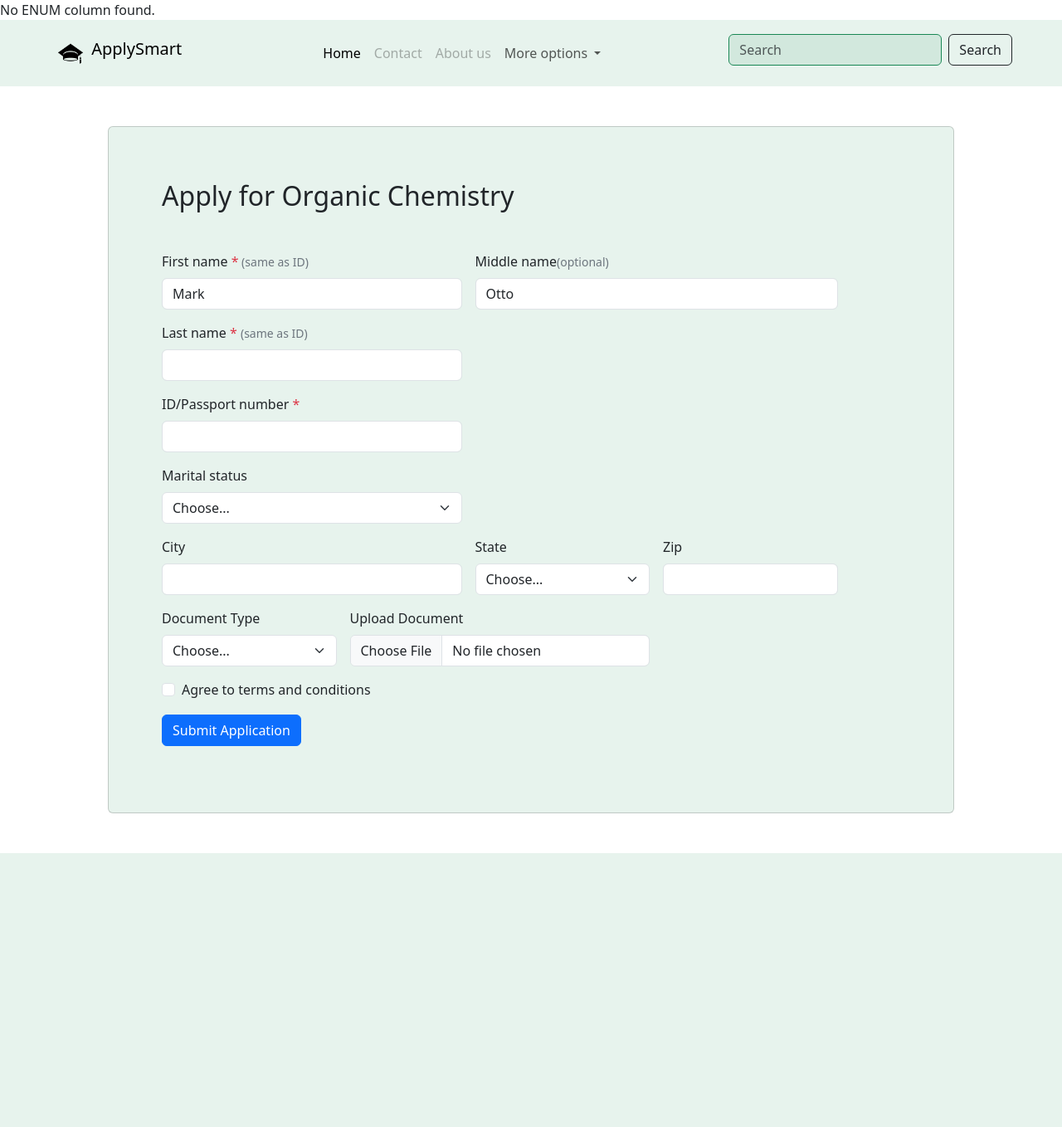
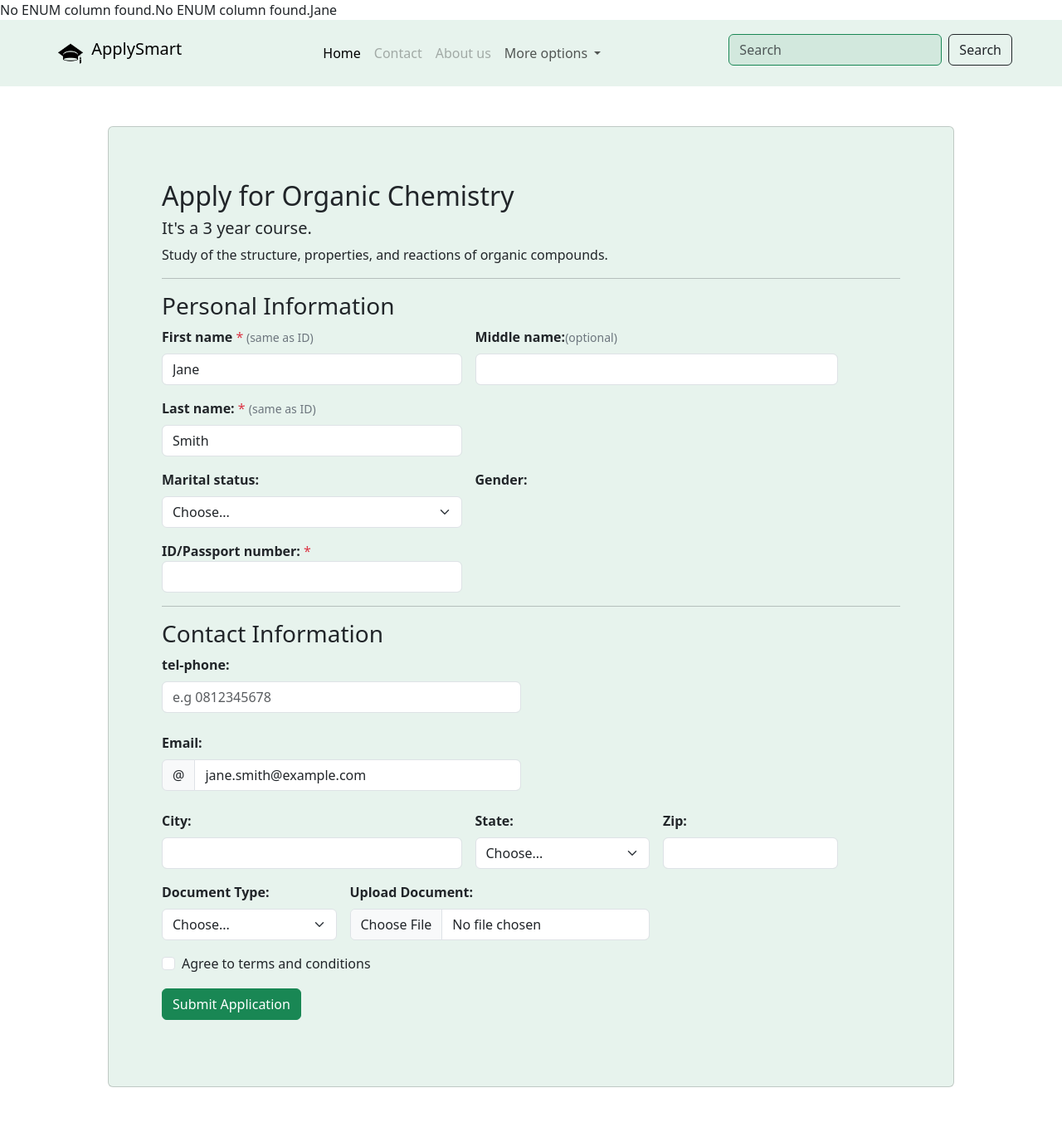
Before and after one commit to GOATCODERS/ApplySmart, a PHP site: page /application_form.php?course_id=1 in a window 1280 px wide. Shown: the whole page at 83% size. Before the commit the page ends 1028 px from the top, so only its background shows below. Run offline with PHP 8.4, Linux system fonts and the light colour scheme; a user stored in the database is signed in; data comes from the database, SQL or seed files in the repository; data that the repository does not hold is empty.

Commit message:
done with changes for now

```diff
--- a/application_form.php
+++ b/application_form.php
@@ -20,10 +20,24 @@
 // Initialize Course object and fetch course details
 $course = new Course($course_id, $db);
 $courseDetails = $course->getCourseDetails();
+
 $table_name = 'student';
 $enum_column = 'marital_status';
+$marital_status = $database->getEnumColumnType($table_name, $enum_column);
 
-$marital_status = $database->getEnumColumnType($table_name, $enum_column);
+$table_name = 'documents';
+$enum_column = 'document_type';
+$document_type = $database->getEnumColumnType($table_name, $enum_column);
+
+$table_name = 'student';
+$enum_column = 'gender';
+$gender = $database->getEnumColumnType($table_name, $enum_column);
+
+$user_name = isset($_SESSION['name']) ? $_SESSION['name'] : '';
+$last_name = isset($_SESSION['lastName']) ? $_SESSION['lastName'] : '';
+$email = isset($_SESSION['email']) ? $_SESSION['email'] : '';
+echo htmlspecialchars($user_name) ;
+
 
 if (!$courseDetails) {
     die('Course not found.');
@@ -46,39 +60,41 @@
 
         <div class="card m-5 py-5 bg-success" style=" height: auto; --bs-bg-opacity: 0.1;">
             <div class="card-body mx-5" style="--bs-bg-opacity: 0.1;">
-           <div class="card-title mb-5 ">
+           <div class="card-title mb-1 ">
                 <h2>Apply for <?php echo htmlspecialchars($courseDetails['course_name']); ?></h2>
+                <h5>It's a <?php echo htmlspecialchars($courseDetails['minimum_duration_years']) ?> year course. </h5>
+                <p><?php echo htmlspecialchars($courseDetails['description']) ?>
+             </p>
+             <hr>
            </div>
+           <form class="" action="process_applications.php" method="post" enctype="multipart/form-data">
+            <h3>
+                Personal Information
+            </h3>
 
-        <form class="" action="process_applications.php" method="post" enctype="multipart/form-data">
             <input type="hidden" name="course_id" value="<?php echo htmlspecialchars($course_id); ?>">
             <input type="hidden" name="action" value="apply">
             <div class="row g-3 mb-3">
                 <div class="col-md-5">
-                    <label for="validationDefault01" class="form-label">First name<large class="text-danger"> *</large><small class="text-secondary"> (same as ID)</small> </label>
-                    <input type="text" class="form-control" id="validationDefault01" value="Mark" required>
+                    <label for="validationDefault01" class="form-label"><strong>First name</strong><large class="text-danger"> *</large><small class="text-secondary"> (same as ID)</small> </label>
+                    <input type="text" class="form-control" id="validationDefault01" value="<?php echo htmlspecialchars($user_name)  ?>" required>
                 </div>
                 <div class="col-md-6">
-                    <label for="validationDefault02" class="form-label">Middle name<small class="text-secondary">(optional)</small></label>
-                    <input type="text" class="form-control" id="validationDefault02" value="Otto">
+                    <label for="validationDefault02" class="form-label"><strong>Middle name:</strong><small class="text-secondary">(optional)</small></label>
+                    <input type="text" class="form-control" id="validationDefault02" >
                 </div>
             </div>
 
             <div class="row g-3 mb-3">
                 <div class="col-md-5 ">
-                    <label for="last_name" class="form-label">Last name<large class="text-danger"> *</large> <small class="text-secondary"> (same as ID)</small></label>
-                    <input type="text" class="form-control" id="last_name" aria-describedby="inputGroupPrepend2" required>
+                    <label for="last_name" class="form-label"><strong>Last name:</strong><large class="text-danger"> *</large> <small class="text-secondary"> (same as ID)</small></label>
+                    <input type="text" class="form-control" id="last_name" value="<?php echo htmlspecialchars($last_name)  ?>" aria-describedby="inputGroupPrepend2" required>
                 </div>
             </div>
+
             <div class="row g-3 mb-3">
                 <div class="col-md-5 ">
-                    <label for="id" class="form-label">ID/Passport number<large class="text-danger"> *</large></label>
-                    <input type="text" class="form-control" id="id" aria-describedby="inputGroupPrepend2" required>
-                </div>
-            </div>
-            <div class="row g-3 mb-3">
-                <div class="col-md-5 ">
-                    <label for="marital_status" class="form-label">Marital status</label>
+                    <label for="marital_status" class="form-label"><strong>Marital status:</strong></label>
                     <select class="form-select" id="marital_status" required>
                     <option selected disabled value="">Choose...</option>
                     <?php foreach ($marital_status as $option) {
@@ -87,21 +103,74 @@
 
                     </select>
                 </div>
+                <div class="col-md-5 ">
+                <label for="radio_group" class="form-label"><strong>Gender:</strong></label>
+                    <div class="px-5" id="radio_group" role="group" aria-label="Basic radio toggle button group">
+                        <?php foreach ($gender as $option) {
+                            echo "<input type=\"radio\" class=\"btn-check\" name=\"btnradio\" id=\"" . htmlspecialchars($option) . "\" autocomplete=\"off\" >";
+                            echo "<label class=\"btn btn-outline-success mx-1\" for=\"". htmlspecialchars($option) . "\">".  htmlspecialchars($option) . "</label>" ;
+                            } ?>
+
+
+                    </div>
+                </div>
+
+
+
+            </div>
+            <div class="row g-3 mb-3">
+                <div class="col-md-5 ">
+                    <label for="id" class="form-label"></label><strong>ID/Passport number:</strong><large class="text-danger"> *</large></label>
+                    <input type="text" class="form-control" id="id" aria-describedby="inputGroupPrepend2" required>
+                </div>
+            </div>
+            <hr>
+            <h3>
+                Contact Information
+            </h3>
+            <div class="row mb-4">
+                <div class="col-md-6">
+                <label for="tel" class="form-label"><strong>tel-phone:</strong></label>
+
+                      <input type="number" class="form-control" id="tel" name="tel" placeholder="e.g 0812345678" aria-describedby="inputGroupPrepend" required="">
+                      <div class="invalid-feedback">Please enter a valid email.</div>
+
+                </div>
+
+            </div>
+            <div class="row mb-4">
+                <div class="col-md-6">
+                <label for="email" class="form-label"><strong>Email:</strong></label>
+                    <div class="input-group has-validation">
+                      <span class="input-group-text" id="inputGroupPrepend">@</span>
+                      <input type="email" class="form-control" id="email" name="email" value="<?php echo htmlspecialchars($email)  ?>" placeholder="e.g john.doe@example.com" aria-describedby="inputGroupPrepend" required="">
+                      <div class="invalid-feedback">Please enter a valid email.</div>
+                    </div>
+                </div>
+
             </div>
             <div class="row g-3 mb-3">
                 <div class="col-md-5">
-                    <label for="validationDefault03" class="form-label">City</label>
+                    <label for="validationDefault03" class="form-label"><strong>City:</strong></label>
                     <input type="text" class="form-control" id="validationDefault03" required>
                 </div>
                 <div class="col-md-3">
-                    <label for="validationDefault04" class="form-label">State</label>
+                    <label for="validationDefault04" class="form-label"><strong>State:</strong></label>
                     <select class="form-select" id="validationDefault04" required>
                     <option selected disabled value="">Choose...</option>
-                    <option>...</option>
+                    <option>Gauteng</option>
+                    <option>Kwa-zulu Natal</option>
+                    <option>Limpopo</option>
+                    <option>Free-state</option>
+                    <option>Mpumalanga</option>
+                    <option>Western Cape</option>
+                    <option>Northen Cape</option>
+                    <option>North-West</option>
+                    <option>Eastern Cape</option>
                     </select>
                 </div>
                 <div class="col-md-3">
-                    <label for="validationDefault05" class="form-label">Zip</label>
+                    <label for="validationDefault05" class="form-label"><strong>Zip:</strong></label>
                     <input type="text" class="form-control" id="validationDefault05" required>
                 </div>
             </div>
@@ -109,18 +178,17 @@
 
             <div class="row g-3 mb-3">
                 <div class="col-md-3">
-                    <label for="document_type" class="form-label">Document Type</label>
+                    <label for="document_type" class="form-label"><strong>Document Type:</strong></label>
                     <select class="form-select" id="document_type" name="document_type">
                         <option selected disabled value="">Choose...</option>
-                        <option value="transcript">Transcript</option>
-                        <option value="recommendation_letter">Recommendation Letter</option>
-                        <option value="resume">Resume</option>
-                        <option value="other">Other</option>
+                        <?php foreach ($document_type as $option) {
+                    echo "<option>" . htmlspecialchars($option) . "</option>";
+                    } ?>
                     </select>
                 </div>
 
                 <div class="col-md-5">
-                    <label for="document" class="form-label">Upload Document</label>
+                    <label for="document" class="form-label"><strong>Upload Document:</strong></label>
                     <input type="file" class="form-control" id="document" name="document" required>
                 </div>
             </div>
@@ -137,7 +205,7 @@
                 </div>
             </div>
             <div class="col-12">
-                <button class="btn btn-primary" type="submit">Submit Application</button>
+                <button class="btn btn-success" type="submit">Submit Application</button>
             </div>
         </form>
             </div>
```
